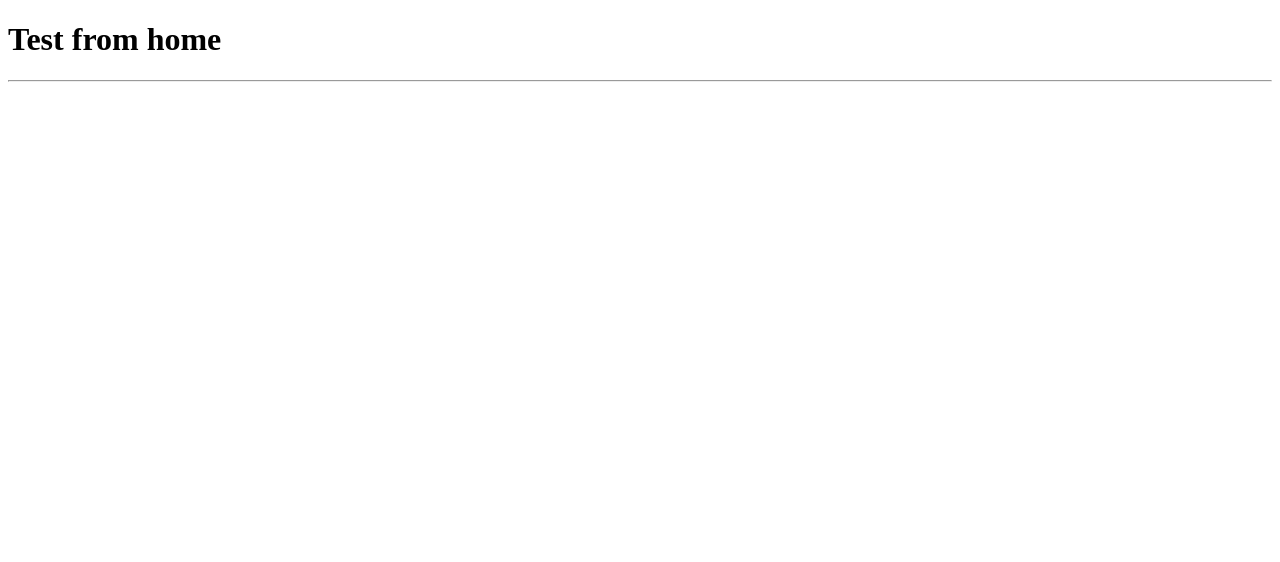
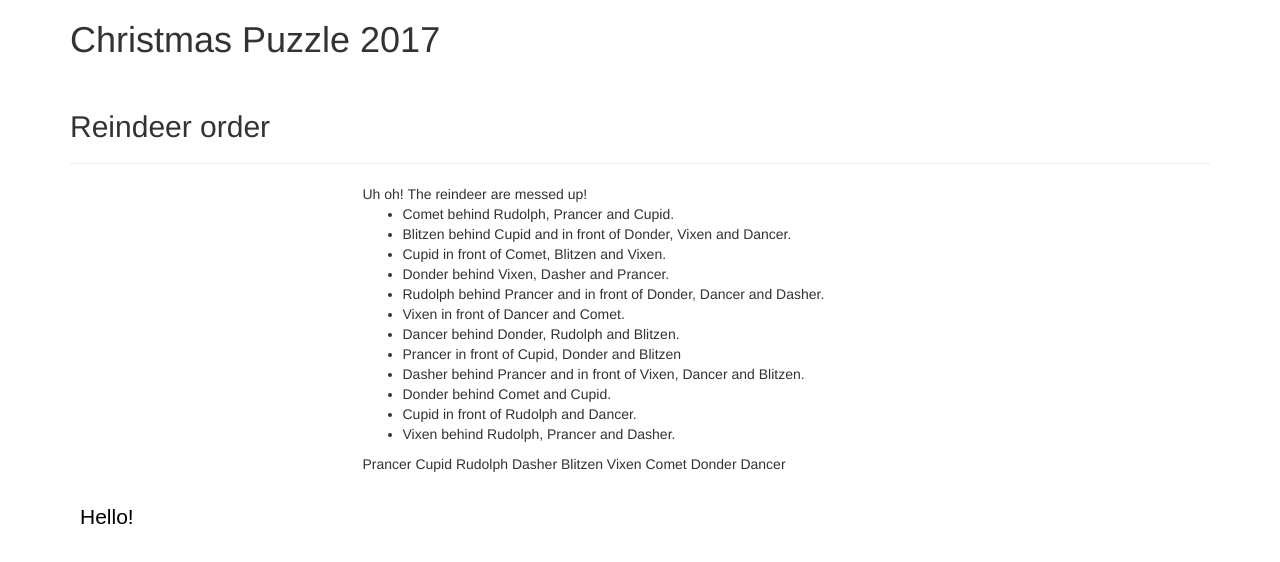
Before and after one commit to phippjon000/christmas2017, a plain HTML site: page index.html in a window 1280 px wide. Drawn offline with nearby package versions, Linux system fonts and the light colour scheme.

Commit message:
Added puzzle text and started canvas element

```diff
--- a/index.html
+++ b/index.html
@@ -9,21 +9,81 @@
 
     <title>Christmas 2017</title>
 
-    <!-- Bootstrap core CSS -->
-    <!-- link href="css/bootstrap.min.css" rel="stylesheet" -->
+    <link rel="stylesheet" href="https://maxcdn.bootstrapcdn.com/bootstrap/3.3.7/css/bootstrap.min.css">
   </head>
 
   <body>
     <div class="navbar-wrapper">
       <div class="container">
-          <h1>Test from home</h1>
-          <hr/>
+          <h1>Christmas Puzzle 2017</h1><br />
+          <h2>Reindeer order</h2>
+          <hr />
       </div>
     </div>
 
-    <!-- Wrap the rest of the page in another container to center all the content. -->
+    <div class="container">
+      <div class="row">
+        <div class="col-xs-3"></div>
+        <div class="col-xs-6">
+          Uh oh! The reindeer are messed up!
+          <ul>
+          <li>
+            Comet behind Rudolph, Prancer and Cupid.
+          </li>
+          <li>
+            Blitzen behind Cupid and in front of Donder, Vixen and Dancer.
+          </li>
+          <li>
+            Cupid in front of Comet, Blitzen and Vixen.
+          </li>
+          <li>
+            Donder behind Vixen, Dasher and Prancer.
+          </li>
+          <li>
+            Rudolph behind Prancer and in front of Donder, Dancer and Dasher.
+          </li>
+          <li>
+            Vixen in front of Dancer and Comet.
+          <li>
+            Dancer behind Donder, Rudolph and Blitzen.
+          </li>
+          <li>
+            Prancer in front of Cupid, Donder and Blitzen
+          </li>
+          <li>
+            Dasher behind Prancer and in front of Vixen, Dancer and Blitzen.
+          </li>
+          <li>
+            Donder behind Comet and Cupid.
+          </li>
+          <li>
+            Cupid in front of Rudolph and Dancer.
+          </li>
+          <li>
+            Vixen behind Rudolph, Prancer and Dasher.
+          </li>
+          </ul>
+Prancer
+ Cupid
+  Rudolph
+   Dasher
+    Blitzen
+     Vixen
+      Comet
+       Donder
+        Dancer
+        </div>
+        <div class="col-xs-3"></div>
+      </div>
+      <div class="row">
+        <div class="col-xs-12" id="canvasWidth">
+          <canvas id="puzzleCanvas"></canvas>
+        </div>
+      </div>
+    </div>
 
-    <div class="container">
-    </div>
+    <script src="https://ajax.googleapis.com/ajax/libs/jquery/3.2.1/jquery.min.js"></script>
+    <script src="https://maxcdn.bootstrapcdn.com/bootstrap/3.3.7/js/bootstrap.min.js"></script>
+    <script src="reindeerPuzzle.js"></script>
   </body>
 </html>
--- /dev/null
+++ b/reindeerPuzzle.js
@@ -0,0 +1,30 @@
+// Constants
+var CANVAS_HEIGHT = 400;
+var TIME_PER_FRAME = 100;
+
+// Globals
+var canvas;
+var ctx;
+
+$(document).ready(function() {
+	// Initialize canvas and context
+	canvas = $("#puzzleCanvas")[0];
+	ctx = canvas.getContext("2d");
+	setCanvasWidth();
+	canvas.height = CANVAS_HEIGHT;
+
+	// Create event handlers
+	$(window).resize(setCanvasWidth);
+	update();
+});
+
+function setCanvasWidth() {
+	var width = $("#canvasWidth").width();
+	canvas.width = width;
+	update();
+};
+
+function update() {
+	ctx.font = "1.5em sans-serif";
+	ctx.fillText("Hello!", 10, 50);
+}
```
Also changed, not shown: 1 other file.
